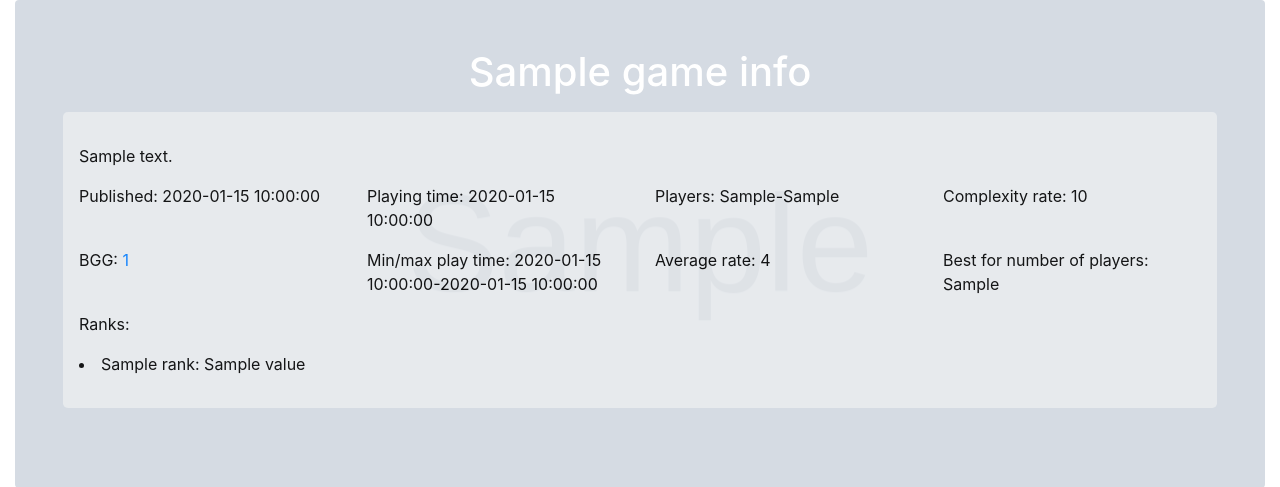
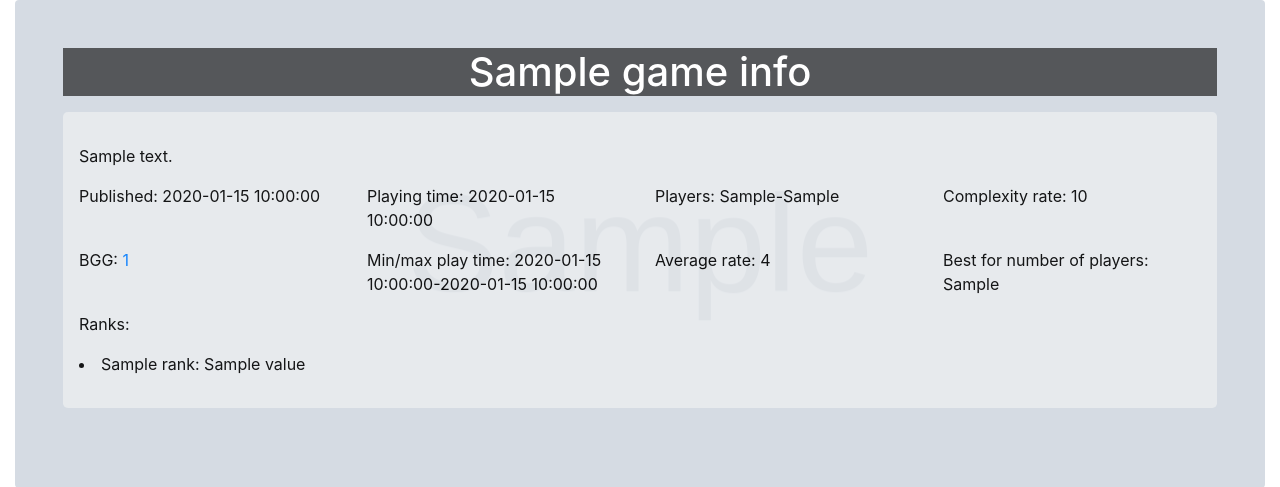
Before and after one commit to ar0ne/bg_deal, a Python web app: template templates/search.html in a window 1280 px wide. Shown: the part 56-543 px from the top of the page. Run offline with Jinja, Linux system fonts and the light colour scheme; the template is opened without the code that fills it: most values are stand-ins (such as "Sample title", 1, 10 or a date in 2020); grey boxes marked "Sample" are stand-in pictures; some libraries are stand-ins or nearby versions.

Commit message:
small fixes

```diff
--- a/bgd/endpoints.py
+++ b/bgd/endpoints.py
@@ -87,13 +87,15 @@ async def search_page(
 ):
     """Render Search page"""
     results = await search_game(name)
-    game_info = await game_details(name)
+    game_info = await asyncio.gather(game_details(name), return_exceptions=True)
     return templates.TemplateResponse(
         "search.html",
         {
             "request": request,
             "name": name,
             "results": results,
-            "game_info": game_info,
+            "game_info": game_info[0]
+            if isinstance(game_info[0], GameDetailsResult)
+            else None,
         },
     )
--- a/config.yml
+++ b/config.yml
@@ -18,4 +18,4 @@ vk:
   api_token: ${VK_API_TOKEN}
   limit: 50
 app:
-  suggested_games: Gloomhaven, Inis, Nemesis, Too Many Bones, Twilight Struggle, Mansions of Madness
+  suggested_games: Gloomhaven, Inis, Nemesis, Too Many Bones, Twilight Struggle, Mansions of Madness, Сумерки Империи, Война Кольца
--- a/static/styles.css
+++ b/static/styles.css
@@ -15,6 +15,9 @@ main {
     border-radius: .3rem;
     opacity: 90%;
     color: black;
+}
+#game-name {
+   background-color: rgba(0, 0, 0, 0.6);
 }
 .card-logo {
     float: right;
--- a/templates/search.html
+++ b/templates/search.html
@@ -8,7 +8,7 @@
     {% if game_info %}
     <div class="bg-image p-5 shadow-1-strong rounded mb-5 text-white"
          style="background-image: url('{{ game_info.image }}');">
-        <h1 class="mb-3 text-center">{{ game_info.name }}</h1>
+        <h1 id="game-name" class="mb-3 text-center">{{ game_info.name }}</h1>
         <div class="game_info">
             <p>{{ game_info.description }}</p>
             <div class="row">
@@ -23,6 +23,7 @@
                 <div class="col-3"><p>Average rate: {{ game_info.statistics.avg_rate }}</p></div>
                 <div class="col-3"><p>Best for number of players: {{ game_info.best_num_players }}</p></div>
             </div>
+            {% if game_info.statistics.ranks %}
             <div class="row">
                 <div class="col-6">
                     <p>Ranks:</p>
@@ -30,8 +31,8 @@
                     <li>{{ rank.name }}: {{ rank.value }}</li>
                     {% endfor %}
                 </div>
-
             </div>
+            {% endif %}
         </div>
     </div>
     {% else %}
```
